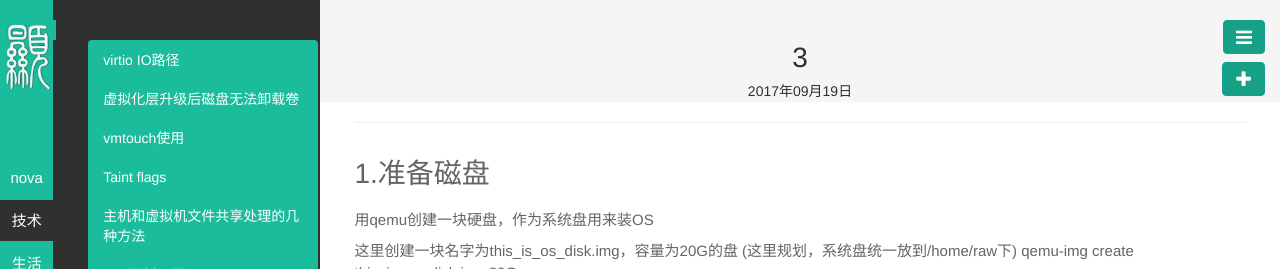
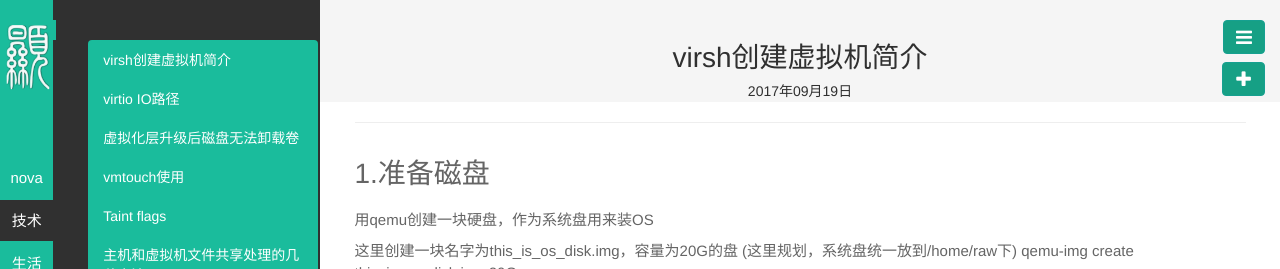
Before and after one commit to byHAN/byhan.github.io, a Jekyll site: the page built from _posts/技术/2017-09-19-virsh create vm.md, in a window 1280 px wide, cut to the strip 0-269 px from the top of the page. Built offline with Jekyll 4.4.1, drawn with Linux system fonts in a browser that asks for light colours; some of the changed text lies outside the part shown.

Commit message:
Signed-off-by: byhan <10821712@qq.com>

```diff
--- a/_posts/技术/2017-09-19-virsh create vm.md
+++ b/_posts/技术/2017-09-19-virsh create vm.md
@@ -1,7 +1,7 @@
 ---
 layout: post
-title: 3
-category: leecode
+title: virsh创建虚拟机简介
+category: 技术
 tags:
 keywords:
 description:
```
